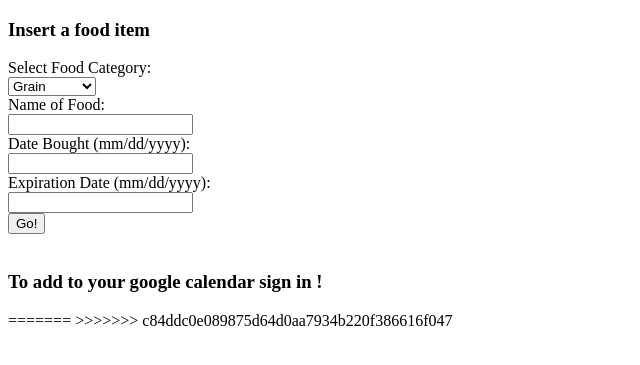
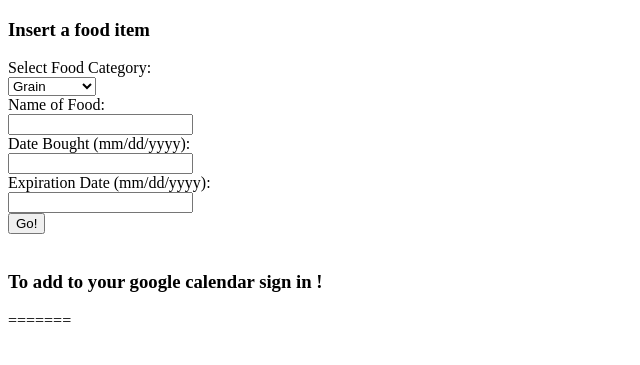
Before and after one commit to pikachu1426/FreshFridge, a Python web app: template templates/food.html in a window 1280 px wide. Shown: the top 365 px of the page, without its empty margins (0-640 px from the left). Run offline with Jinja, Linux system fonts and the light colour scheme; the template is opened without the code that fills it, so the values that code supplies are empty; some libraries are stand-ins or nearby versions.

Commit message:
Update food.html

```diff
--- a/templates/food.html
+++ b/templates/food.html
@@ -207,6 +207,5 @@ function validateForm() {
         return true;
       };
 </script>
->>>>>>> c84ddc0e089875d64d0aa7934b220f386616f047
 </body>
 </html>
```
